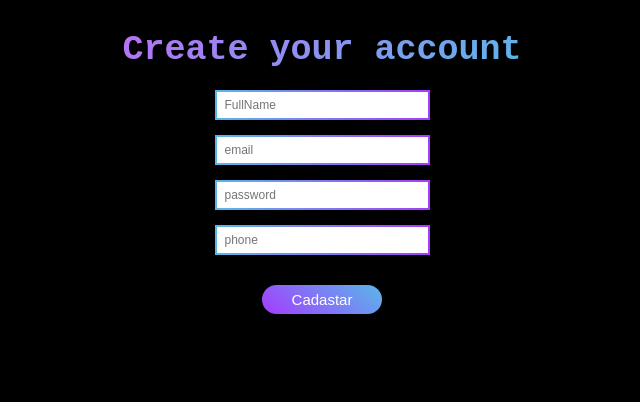
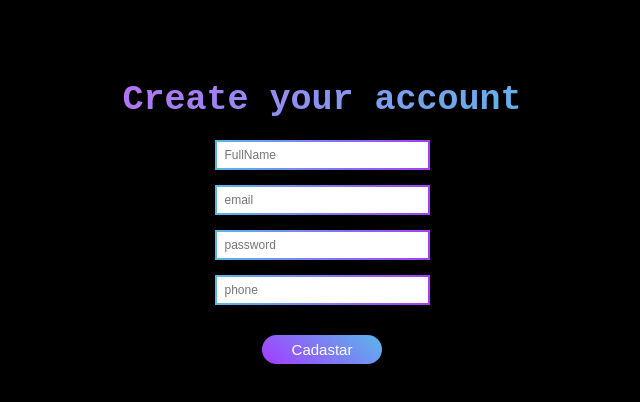
Before and after one commit to SamuelMorais030202/finance-control, a React (Create React App) app in the folder frontend/: page /new-profile in a window 1280 px wide. Shown: the top 402 px of the page, without its empty margins (318-958 px from the left). Built offline with nearby package versions, Linux system fonts and the light colour scheme; no server answers.

Commit message:
correção de estilo

```diff
--- a/frontend/src/pages/NewUser/index.css
+++ b/frontend/src/pages/NewUser/index.css
@@ -8,7 +8,7 @@
 }
 
 .new-user-page h1 {
-  margin-top: 30px;
+  margin-top: 80px;
   font-family: 'Courier New', Courier, monospace;
   font-weight: 600;
   font-size: 35px;
```
